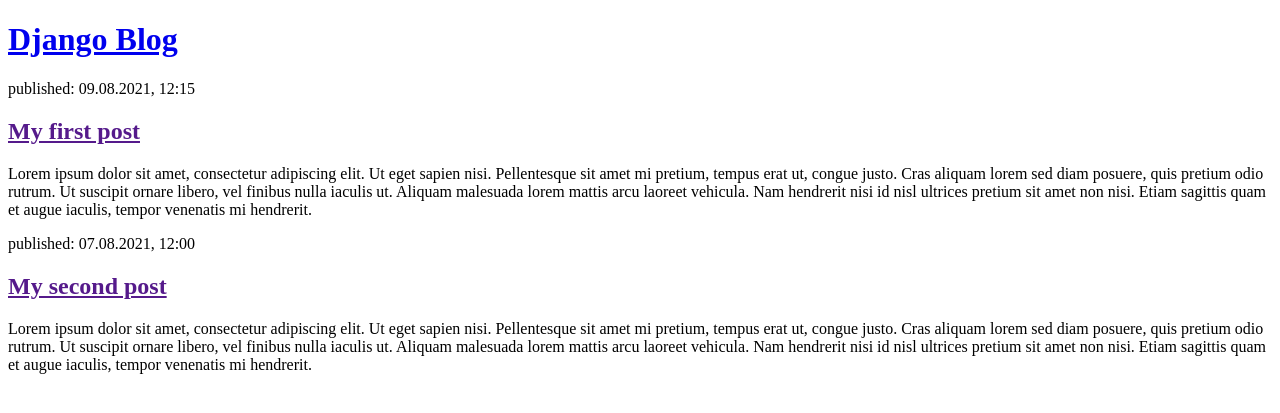
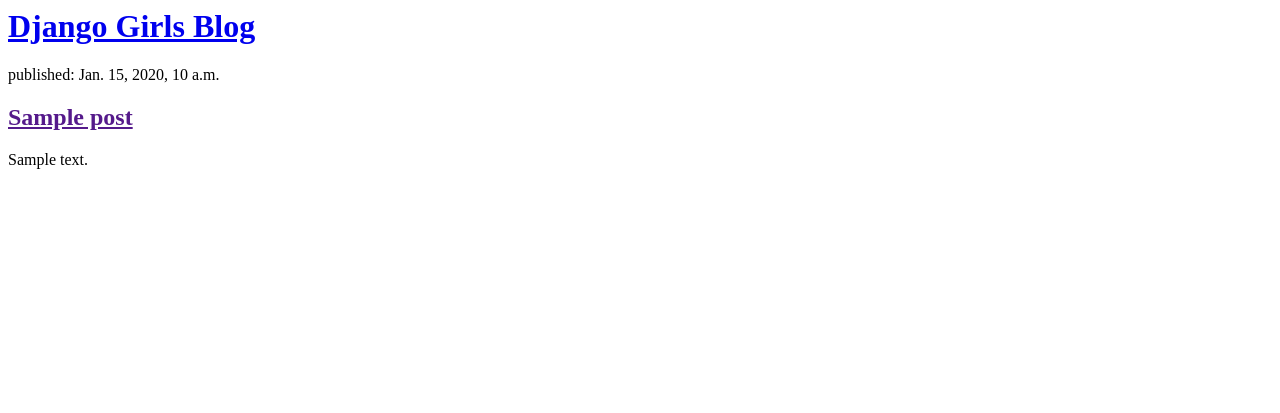
Before and after one commit to nandinichhajed/DjangoBlogs, a Django app: page / in a window 1280 px wide. Shown: the top 413 px of the page. Run offline with Django 3.2, Linux system fonts and the light colour scheme; tables that the repository leaves empty hold one stand-in row (values such as "Sample post").

Commit message:
Adding Dynamic data in templates

```diff
--- a/blog/templates/blog/post_list.html
+++ b/blog/templates/blog/post_list.html
@@ -1,26 +1,11 @@
-<!DOCTYPE html>
-<html>
+<header>
+    <h1><a href="/">Django Girls Blog</a></h1>
+</header>
 
-    <head>
-        <title>Nandini's blog</title>
-    </head>
-
-    <body>
-        <header>
-            <h1><a href="/">Django Blog</a></h1>
-        </header>
-
-        <article>
-            <time>published: 09.08.2021, 12:15</time>
-            <h2><a href="">My first post</a></h2>
-            <p>Lorem ipsum dolor sit amet, consectetur adipiscing elit. Ut eget sapien nisi. Pellentesque sit amet mi pretium, tempus erat ut, congue justo. Cras aliquam lorem sed diam posuere, quis pretium odio rutrum. Ut suscipit ornare libero, vel finibus nulla iaculis ut. Aliquam malesuada lorem mattis arcu laoreet vehicula. Nam hendrerit nisi id nisl ultrices pretium sit amet non nisi. Etiam sagittis quam et augue iaculis, tempor venenatis mi hendrerit.</p>
-        </article>
-
-        <article>
-            <time>published: 07.08.2021, 12:00</time>
-            <h2><a href="">My second post</a></h2>
-            <p>Lorem ipsum dolor sit amet, consectetur adipiscing elit. Ut eget sapien nisi. Pellentesque sit amet mi pretium, tempus erat ut, congue justo. Cras aliquam lorem sed diam posuere, quis pretium odio rutrum. Ut suscipit ornare libero, vel finibus nulla iaculis ut. Aliquam malesuada lorem mattis arcu laoreet vehicula. Nam hendrerit nisi id nisl ultrices pretium sit amet non nisi. Etiam sagittis quam et augue iaculis, tempor venenatis mi hendrerit.</p>
-        </article>
-    </body>
-
-</html>
+{% for post in posts %}
+    <article>
+        <time>published: {{ post.published_date }}</time>
+        <h2><a href="">{{ post.title }}</a></h2>
+        <p>{{ post.text|linebreaksbr }}</p>
+    </article>
+{% endfor %}
--- a/blog/views.py
+++ b/blog/views.py
@@ -1,4 +1,7 @@
 from django.shortcuts import render
+from django.utils import timezone
+from .models import Post      # The dot before models means current directory or current application
 
 def post_list(request):
-    return render(request, 'blog/post_list.html', {})
+    posts = Post.objects.filter(published_date__lte=timezone.now()).order_by('published_date')
+    return render(request, 'blog/post_list.html', {'posts': posts})
```
